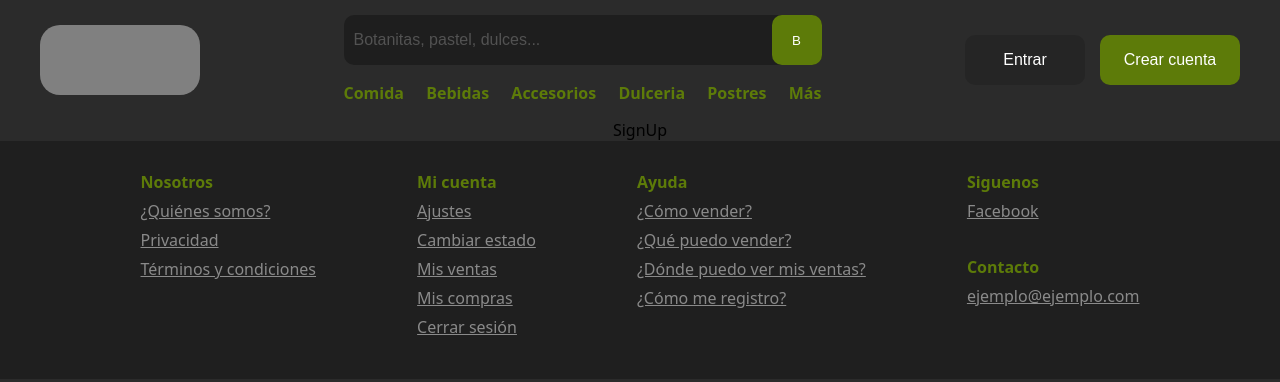
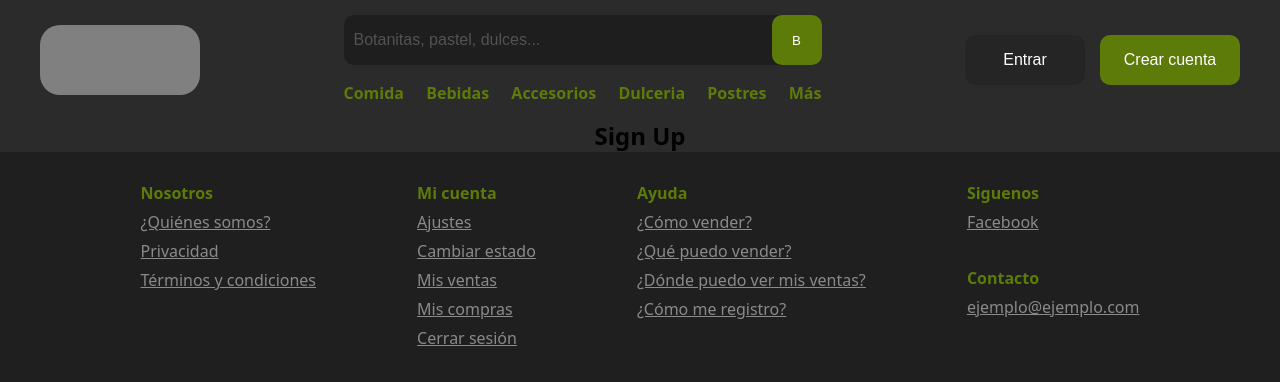
Before and after one commit to adrianhdez2/choco-market, a React (Vite) app: page /signup in a window 1280 px wide. Shown: the top 382 px of the page. Built offline with nearby package versions, Linux system fonts and the light colour scheme.

Commit message:
Create page sign up

```diff
--- a/src/pages/SignUp.jsx
+++ b/src/pages/SignUp.jsx
@@ -2,7 +2,9 @@ import React from 'react'
 
 function SignUp() {
   return (
-    <div>SignUp</div>
+      <section>
+        <h2>Sign Up</h2>
+      </section>
   )
 }
 
```
